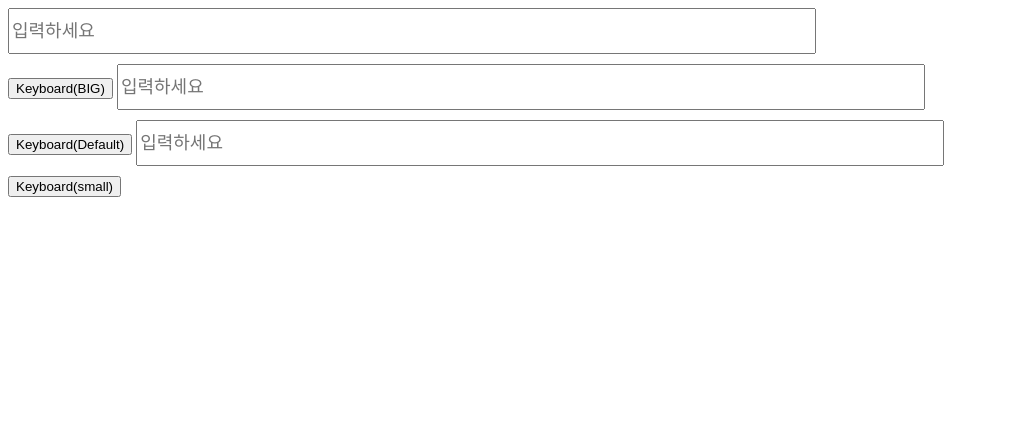
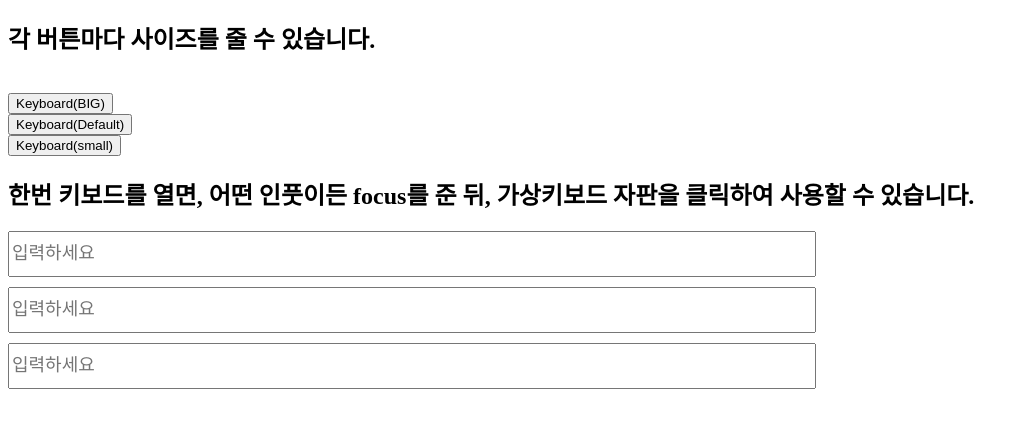
Before and after one commit to JohnLee305/JohnLee305.github.io, a plain HTML site: page keyboard_demo.html in a window 1280 px wide. Shown: the whole page, without its empty margins (0-1029 px from the left). Drawn offline with nearby package versions, Linux system fonts and the light colour scheme.

Commit message:
Update keyboard_demo.html

```diff
--- a/keyboard_demo.html
+++ b/keyboard_demo.html
@@ -14,10 +14,15 @@
 </head>
 
 <body>
-    <input type="text" placeholder="입력하세요"><br> <button onclick="toggleKeyboard(this,'BIG');"> Keyboard(BIG) </button>
-    <input type="text" placeholder="입력하세요"><br> <button
-        onclick="toggleKeyboard(this,'DEFAULT');">Keyboard(Default)</button>
-    <input type="text" placeholder="입력하세요"><br> <button onclick="toggleKeyboard(this,'SMALL');">Keyboard(small)</button>
+    <h2>각 버튼마다 사이즈를 줄 수 있습니다.</h2>
+    <br> <button onclick="toggleKeyboard(this,'BIG');"> Keyboard(BIG) </button>
+    <br> <button onclick="toggleKeyboard(this,'DEFAULT');">Keyboard(Default)</button>
+    <br> <button onclick="toggleKeyboard(this,'SMALL');">Keyboard(small)</button>
+    <br>
+    <h2> 한번 키보드를 열면, 어떤 인풋이든 focus를 준 뒤, 가상키보드 자판을 클릭하여 사용할 수 있습니다.</h2>
+    <input type="text" placeholder="입력하세요">
+    <input type="text" placeholder="입력하세요">
+    <input type="text" placeholder="입력하세요">
 </body>
 
 </html>
```
